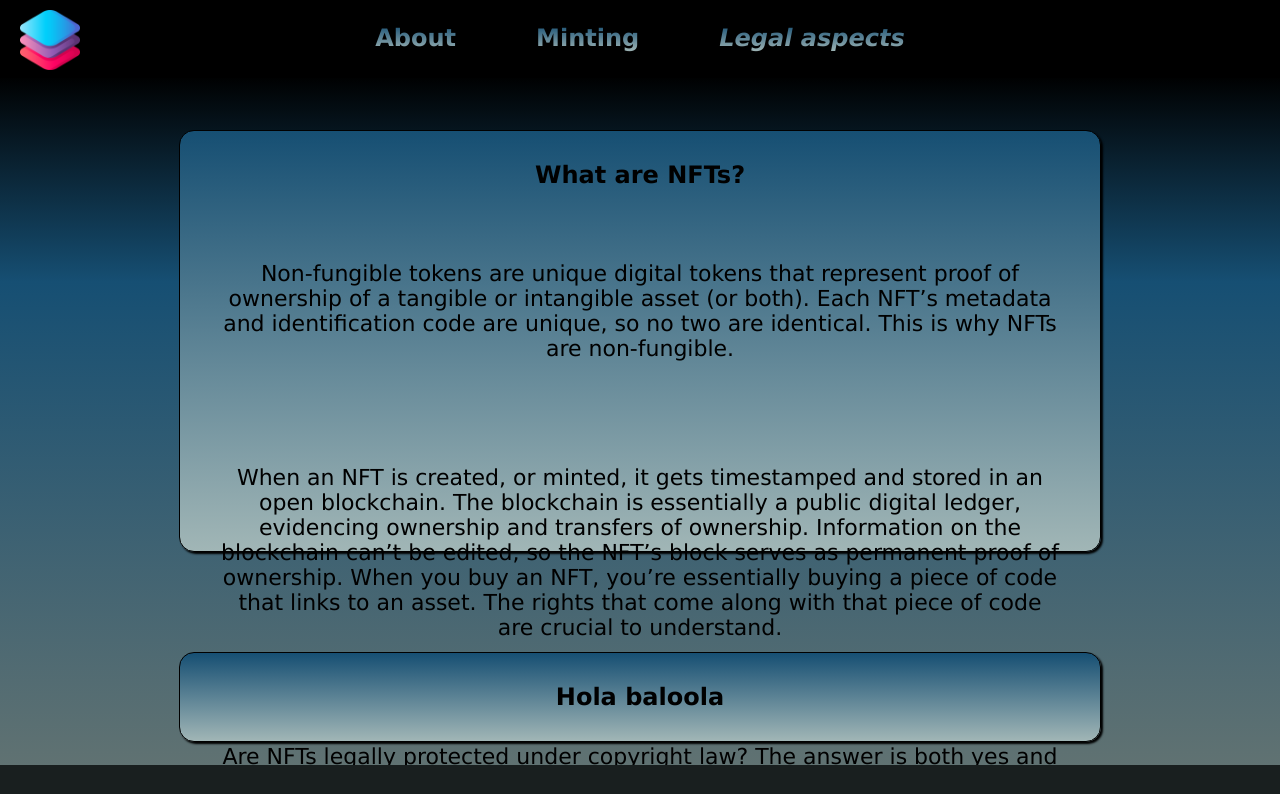
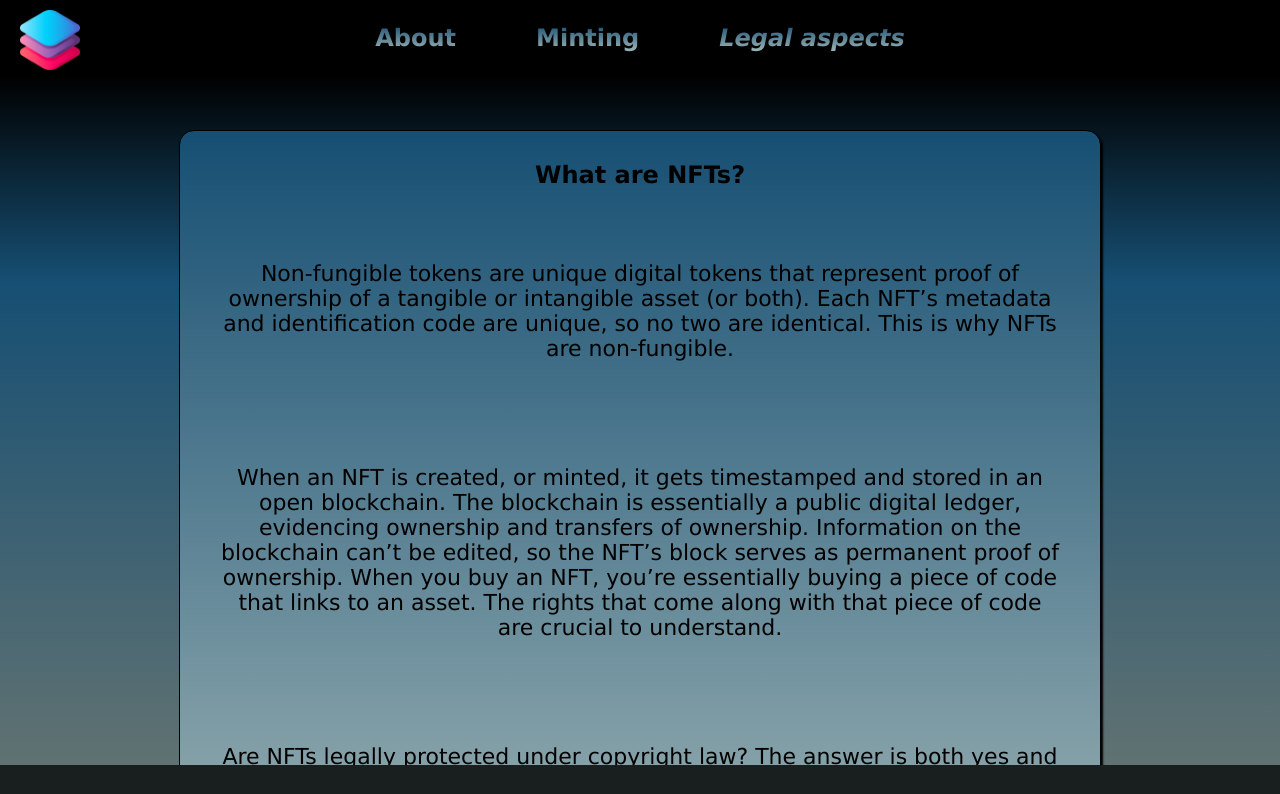
Before and after one commit to DanielCMartensson/asset-dispenser, a React (Create React App) app in the folder client/: page /legal in a window 1280 px wide. Shown: the top 794 px of the page. Built offline with nearby package versions, Linux system fonts and the light colour scheme.

Commit message:
legal style box

```diff
--- a/client/src/components/Styles/Legal.css
+++ b/client/src/components/Styles/Legal.css
@@ -14,7 +14,6 @@
   background: linear-gradient(0deg, rgb(161, 182, 182) 0%, rgb(22, 79, 115) 100%);
   border: 1px solid black;
   display: flex;
-  height: 50vh;
   width: 900px;
   border-radius: 15px;
   margin: 50px;
```
